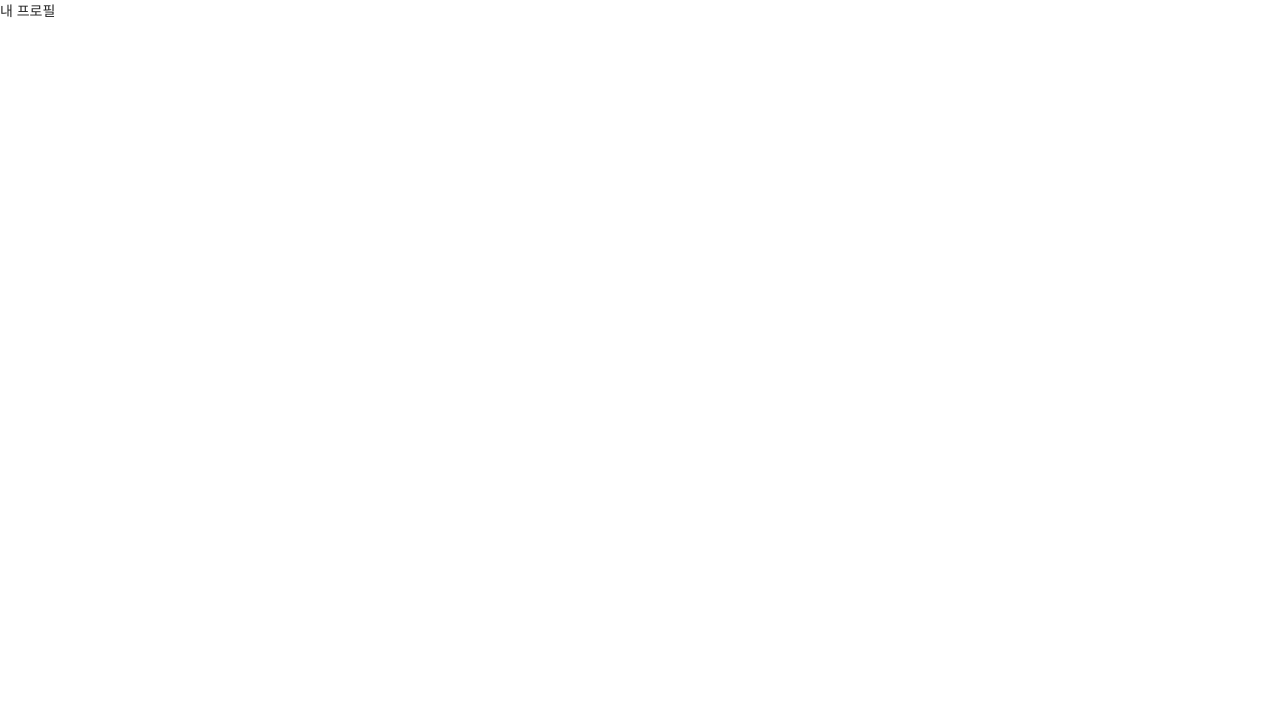
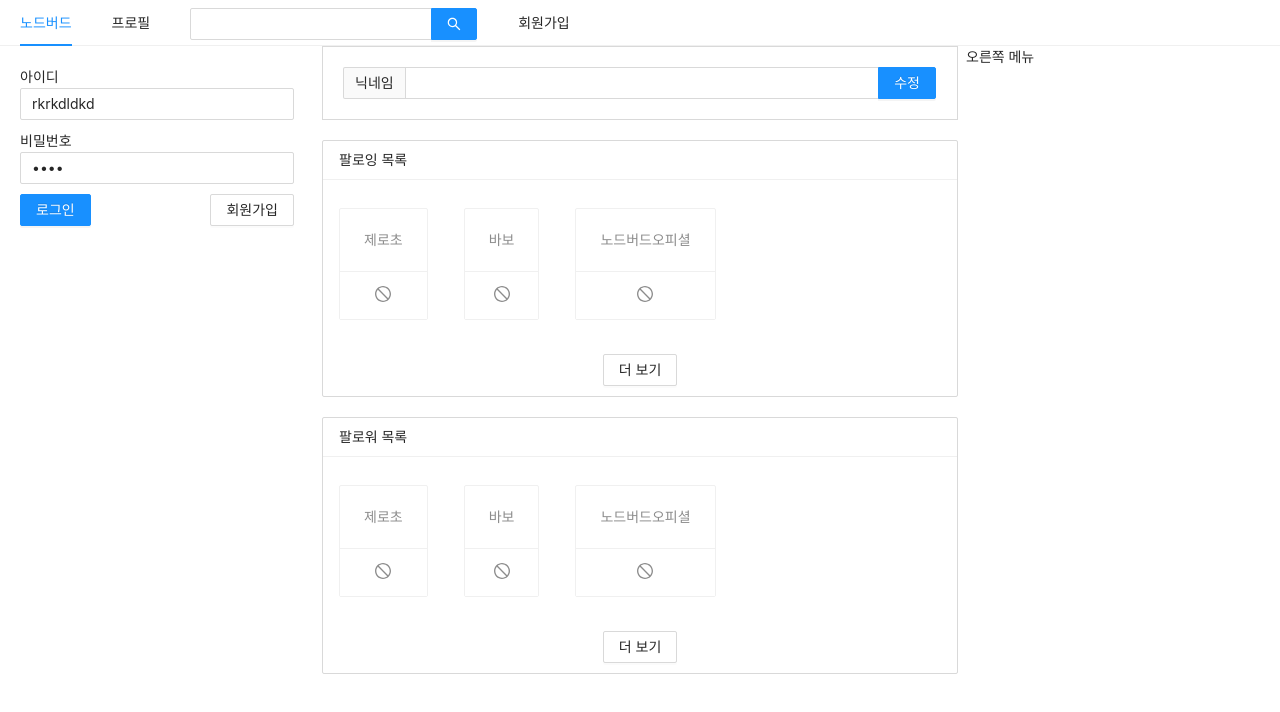
Before and after one commit to HyeonGyu-Shin/react-nodebird, a Next.js app in the folder front/: page /profile in a window 1280 px wide. Shown: the top 712 px of the page. Built offline with nearby package versions, Linux system fonts and the light colour scheme.

Commit message:
🚧 Implement profile page

```diff
--- /dev/null
+++ b/front/components/profile/FollowList.js
@@ -0,0 +1,36 @@
+import React from "react";
+import PropTypes from "prop-types";
+import { Button, Card, List } from "antd";
+import { StopOutlined } from "@ant-design/icons";
+
+const FollowList = ({ header, data }) => {
+  return (
+    <List
+      style={{ marginBottom: 20 }}
+      grid={{ gutter: 4, xs: 2, md: 3 }}
+      size="small"
+      header={<div>{header}</div>}
+      loadMore={
+        <div style={{ textAlign: "center", margin: "10px 0" }}>
+          <Button>더 보기</Button>
+        </div>
+      }
+      bordered
+      dataSource={data}
+      renderItem={(item) => (
+        <List.Item style={{ marginTop: 20 }}>
+          <Card actions={[<StopOutlined key="stop" />]}>
+            <Card.Meta description={item.nickname} />
+          </Card>
+        </List.Item>
+      )}
+    />
+  );
+};
+
+FollowList.propTypes = {
+  header: PropTypes.string,
+  data: PropTypes.array,
+};
+
+export default FollowList;
--- /dev/null
+++ b/front/components/profile/NicknameEditForm.js
@@ -0,0 +1,19 @@
+import { Form, Input } from "antd";
+import styled from "styled-components";
+import React from "react";
+
+const StyledForm = styled(Form)`
+  margin-bottom: 20px;
+  border: 1px solid #d9d9d9;
+  padding: 20px;
+`;
+
+const NicknameEditForm = () => {
+  return (
+    <StyledForm>
+      <Input.Search addonBefore="닉네임" enterButton="수정" />
+    </StyledForm>
+  );
+};
+
+export default NicknameEditForm;
--- a/front/pages/profile.js
+++ b/front/pages/profile.js
@@ -1,13 +1,31 @@
 import React from "react";
 import Head from "next/head";
 
+import AppLayout from "../layout/AppLayout";
+import NicknameEditForm from "../components/profile/NicknameEditForm";
+import FollowList from "../components/profile/FollowList";
+
 const Profile = () => {
+  const followingList = [
+    { nickname: "제로초" },
+    { nickname: "바보" },
+    { nickname: "노드버드오피셜" },
+  ];
+  const followerList = [
+    { nickname: "제로초" },
+    { nickname: "바보" },
+    { nickname: "노드버드오피셜" },
+  ];
   return (
     <>
       <Head>
         <title>내 프로필 | NodeBird</title>
       </Head>
-      <div>내 프로필</div>
+      <AppLayout>
+        <NicknameEditForm />
+        <FollowList header="팔로잉 목록" data={followingList} />
+        <FollowList header="팔로워 목록" data={followerList} />
+      </AppLayout>
     </>
   );
 };
```
